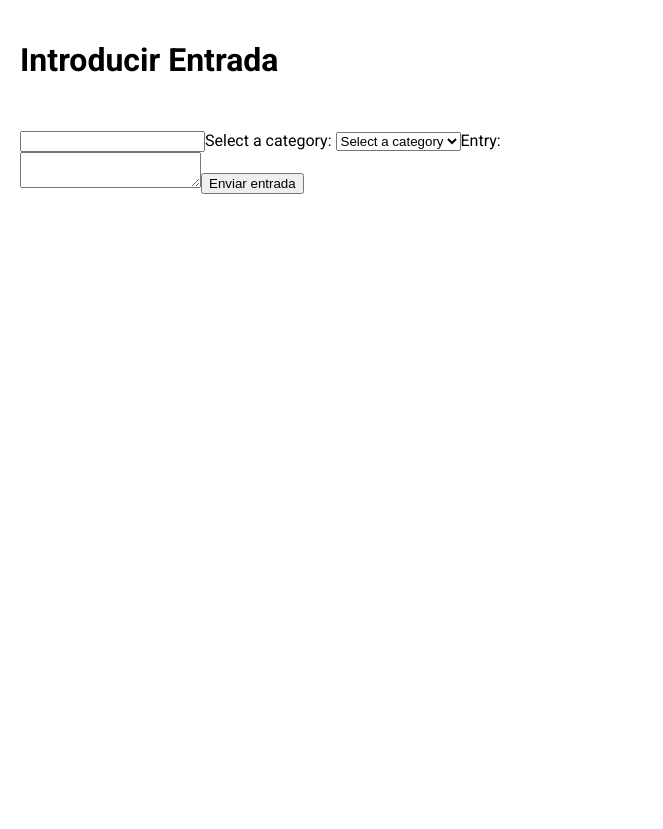
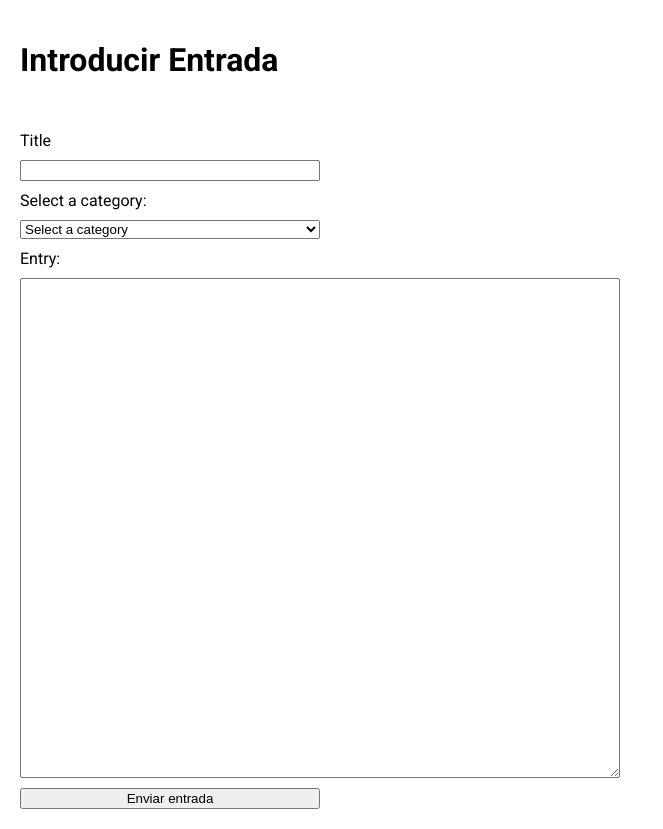
Before and after one commit to JustHarlys/Blog, a React (Vite) app: page /setEntry in a window 1280 px wide. Shown: the whole page, without its empty margins (0-663 px from the left). Before the commit the page ends 800 px from the top, so only its background shows below. Built offline with nearby package versions, Linux system fonts and the light colour scheme.

Commit message:
Aplicacion ready para despliegue

```diff
--- a/src/App.css
+++ b/src/App.css
@@ -328,6 +328,7 @@ tr > *:not(:first-child) {
   width: 50%;
   gap: 30px;
   padding: 20px;
+
 }
 
 .set-entry > select {
@@ -420,6 +421,18 @@ span {
   font-size: 1.4rem;
 }
 
+form {
+  display: flex;
+  flex-direction: column;
+  width: 50%;
+  gap: 10px;
+}
+
+textarea {
+  width: 600px;
+  height: 500px;
+}
+
 
 @media (max-width: 1024px) {
   .hero-img {
--- a/src/Components/Aside.jsx
+++ b/src/Components/Aside.jsx
@@ -10,7 +10,7 @@ function Aside({id, category, title, entry}) {
             <div className="container">
 
             <h1>{title}</h1>
-            <h3>Category: {category}</h3>
+            <h3>Categoría: {category}</h3>
             <p>{entry}.</p>
 
             </div>
--- a/src/Components/Entries.jsx
+++ b/src/Components/Entries.jsx
@@ -12,11 +12,12 @@ function Entries({id, category, title, entry}) {
         <div className="entries-inside-container">
 
         <h1>{title}</h1>
-        <h3>Categoria: {category}</h3>
+        <h3>Categoría: {category}</h3>
         <p>{entry}.</p>
 
         </div>
         </Link>
+
 
 
       </div>
--- a/src/pages/Entry.jsx
+++ b/src/pages/Entry.jsx
@@ -1,5 +1,6 @@
 import { useEffect, useState } from 'react';
 import Nav from '../Components/Nav';
+import Footer from '../Components/Footer';
 
 function Entry({ entryId }) {
   const [entry, setEntry] = useState(null);
@@ -38,7 +39,7 @@ function Entry({ entryId }) {
   }
 
   if (loading) {
-    return <p>Loading...</p>;
+    return <p>Cargando entrada...</p>;
   }
 
   if (!entry) {
@@ -51,10 +52,12 @@ function Entry({ entryId }) {
 
       <div className='entry-whole-content'>
         <h1>{entry.title}</h1>
-        <h3>Category: {entry.category}</h3>
+        <h3>Categoría: {entry.category}</h3>
         {/* Formateamos el texto para agregar saltos de línea */}
         <p className='entry-text'>{formatEntryText(entry.entry)}</p>
       </div>
+
+      <Footer />
     </div>
   );
 }
--- a/src/pages/SetEntry.jsx
+++ b/src/pages/SetEntry.jsx
@@ -48,6 +48,8 @@ function SetEntry() {
     <main className="set-entry">
       <h1>Introducir Entrada</h1>
       <form onSubmit={sendEntry}>
+
+        <label htmlFor="Title">Title</label>
         <input
           type="text"
           id="title"
@@ -64,9 +66,9 @@ function SetEntry() {
           onChange={handleChange}
         >
           <option value="select">Select a category</option>
-          <option value="Health">Health</option>
-          <option value="Coding">Coding</option>
-          <option value="Life Experiences">Life Experiences</option>
+          <option value="Salud">Salud</option>
+          <option value="Programación">Programación</option>
+          <option value="Experiencias">Experiencias</option>
         </select>
 
         <label htmlFor="entry">Entry: </label>
```
